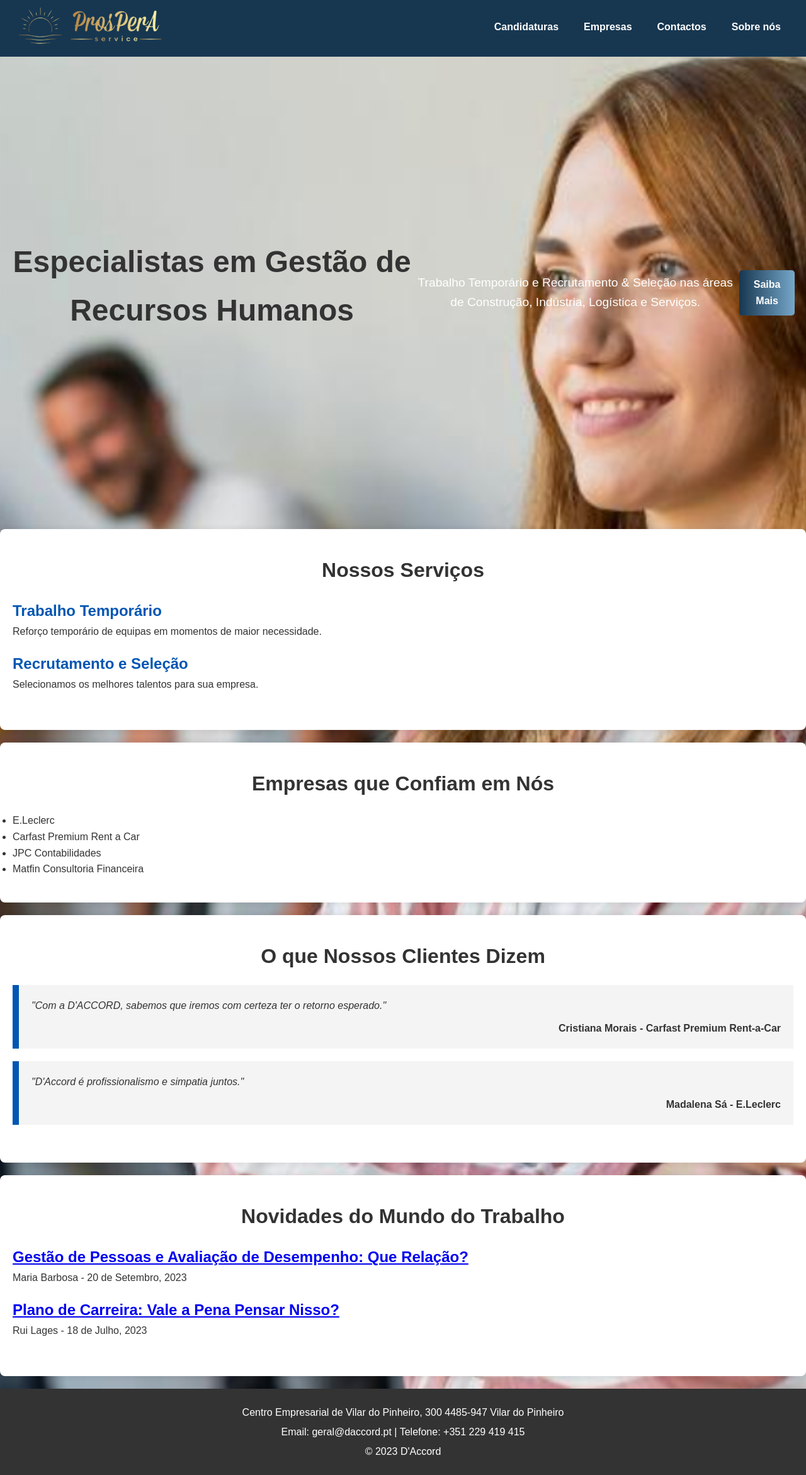
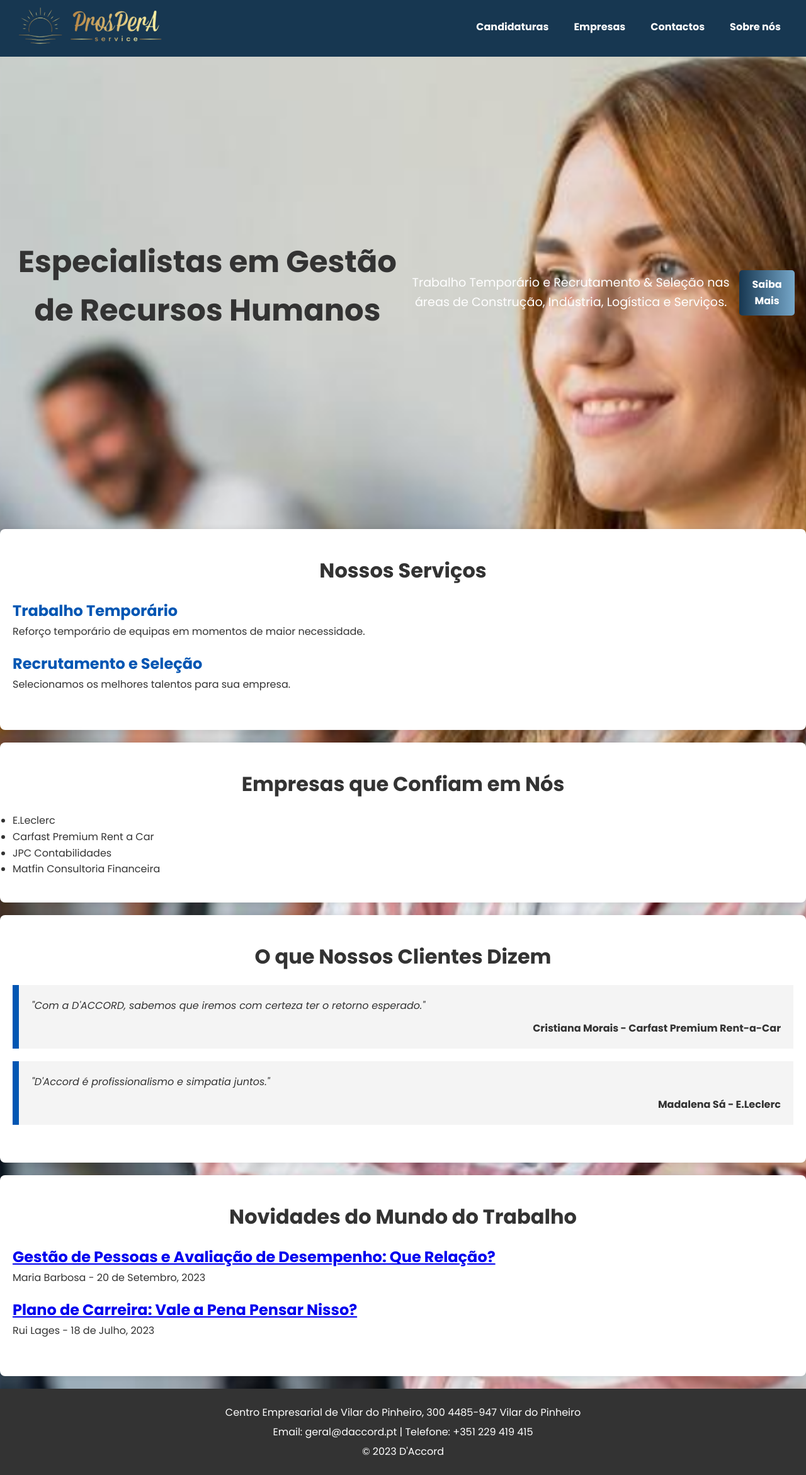
Before and after one commit to FabioCastanho/WebsiteProsperaService, a Python web app: template templates/index.html in a window 1280 px wide. Shown: the whole page at 63% size. Run offline with Jinja, Linux system fonts and the light colour scheme; the template is opened without the code that fills it, so the values that code supplies are empty.

Commit message:
Versão com nav bar redonda

```diff
--- a/Styles/main.css
+++ b/Styles/main.css
@@ -7,7 +7,7 @@
 
 body {
   background: url("/img/pikaso_embed.png") no-repeat center center/cover;
-  font-family: Arial, sans-serif;
+  font-family: "Poppins", sans-serif;
   line-height: 1.6;
   color: #333;
   background-color: #f4f4f4;
@@ -61,6 +61,7 @@ nav ul li a:hover {
 
 /* Submenu Estilos */
 nav ul li ul.submenu {
+  border-radius: 10px;
   display: none;
   position: absolute;
   background-color: #173751;
@@ -86,6 +87,7 @@ nav ul li ul.submenu li a {
 
 nav ul li ul.submenu li a:hover {
   background-color: rgb(118, 167, 201);
+  border-radius: 10px;
 
 }
 
--- a/templates/index.html
+++ b/templates/index.html
@@ -5,6 +5,10 @@
     <meta name="viewport" content="width=device-width, initial-scale=1.0" />
     <title>Prospera Service</title>
     <link rel="stylesheet" href="/Styles/main.css" />
+    <link
+      href="https://fonts.googleapis.com/css2?family=Poppins:ital,wght@0,100;0,200;0,300;0,400;0,500;0,600;0,700;0,800;0,900;1,100;1,200;1,300;1,400;1,500;1,600;1,700;1,800;1,900&display=swap"
+      rel="stylesheet"
+    />
   </head>
   <body>
     <!-- Cabeçalho -->
```
